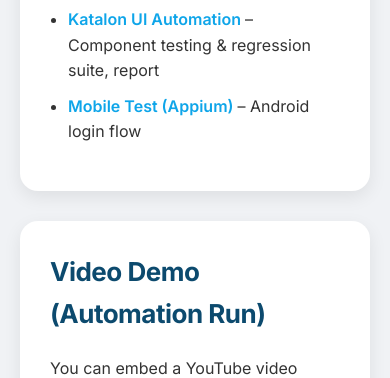
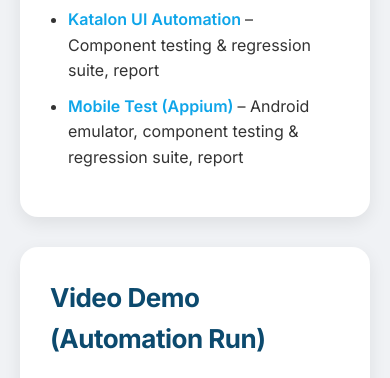
Before and after one commit to PanduWS94/panduws94.github.io, a plain HTML site: page index.html in a window 390 px wide. Shown: the part 1573-1951 px from the top of the page. Drawn offline with Linux system fonts and the light colour scheme.

Commit message:
Update project description for Mobile Test (Appium) to provide clearer details

```diff
--- a/index.html
+++ b/index.html
@@ -196,7 +196,7 @@
             rel="noopener noreferrer">
             Mobile Test (Appium)
           </a>
-          – Android login flow
+          – Android emulator, component testing & regression suite, report
         </li>
       </ul>
     </section>
```
